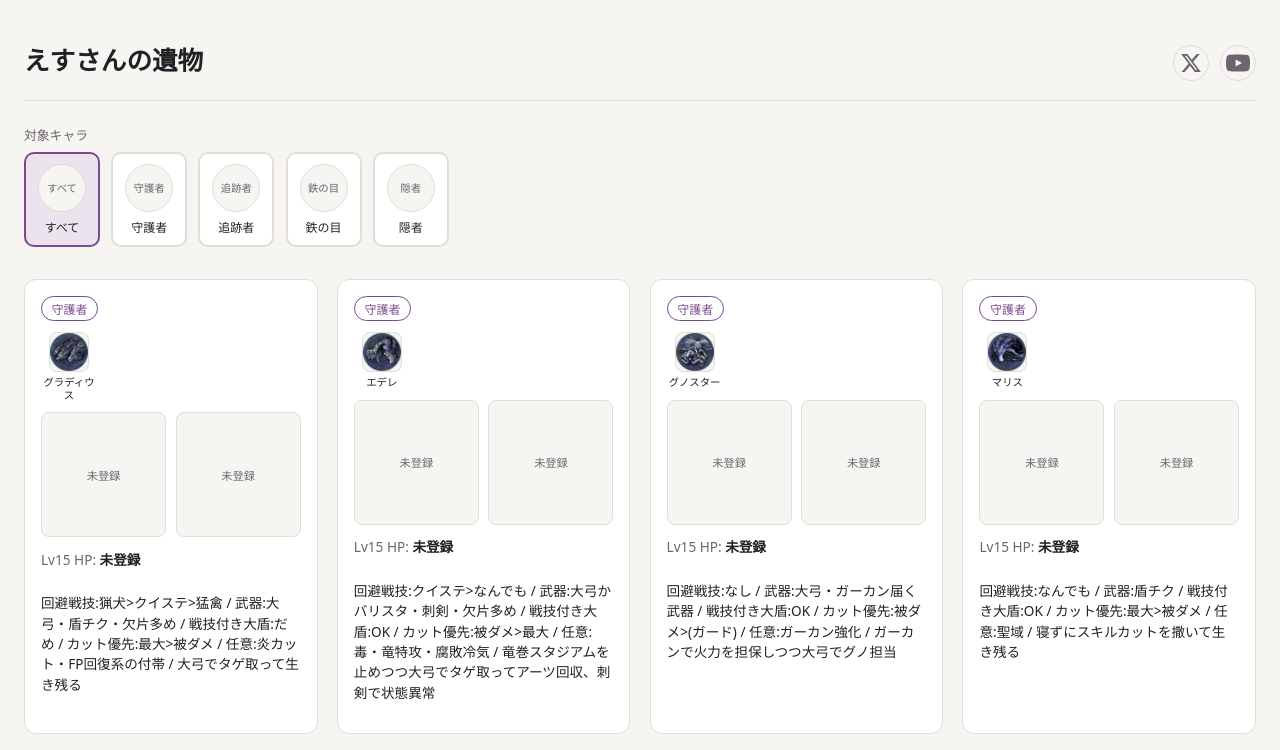
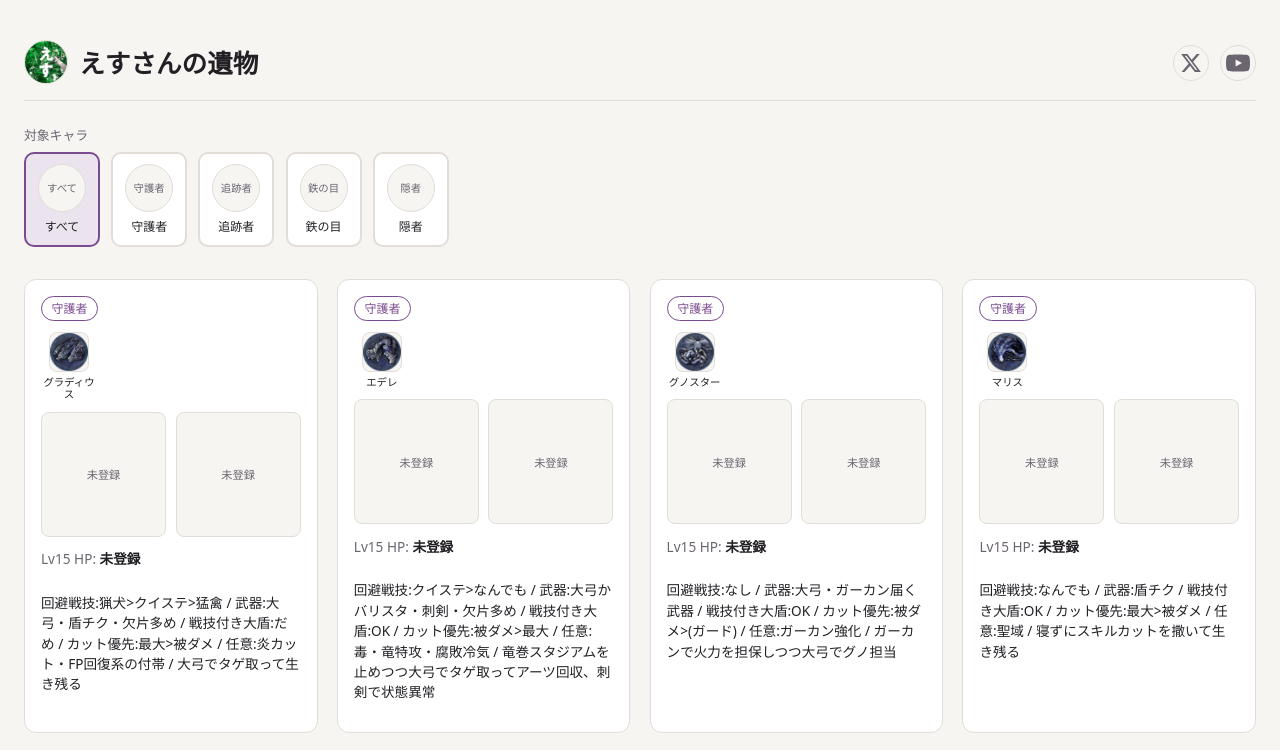
Before and after one commit to esusan/nightreign-relics, a plain HTML site: page index.html in a window 1280 px wide. Shown: the top 750 px of the page. Drawn offline with Linux system fonts and the light colour scheme.

Commit message:
タイトル左にプロフィールアイコンを追加

```diff
--- a/index.html
+++ b/index.html
@@ -9,7 +9,8 @@
 <body>
 <header class="site-header">
   <div class="header-row">
-    <div>
+    <div class="title-row">
+      <img src="assets/icon.jpg" alt="えすさん" class="site-icon">
       <h1>えすさんの遺物</h1>
     </div>
     <div class="social-links">
--- a/style.css
+++ b/style.css
@@ -37,7 +37,7 @@ body {
 }
 
 .site-header h1 {
-  margin: 0 0 0.4rem;
+  margin: 0;
   font-size: 1.6rem;
 }
 
@@ -47,6 +47,20 @@ body {
   justify-content: space-between;
   gap: 1rem;
   flex-wrap: wrap;
+}
+
+.title-row {
+  display: flex;
+  align-items: center;
+  gap: 0.7rem;
+}
+
+.site-icon {
+  width: 44px;
+  height: 44px;
+  border-radius: 50%;
+  object-fit: cover;
+  border: 1px solid var(--border);
 }
 
 .social-links {
```
Also changed, not shown: assets/icon.jpg (added).
